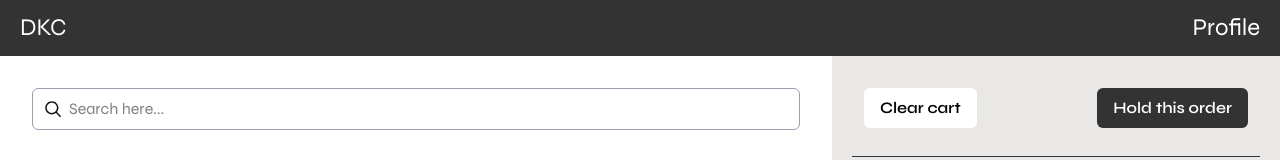
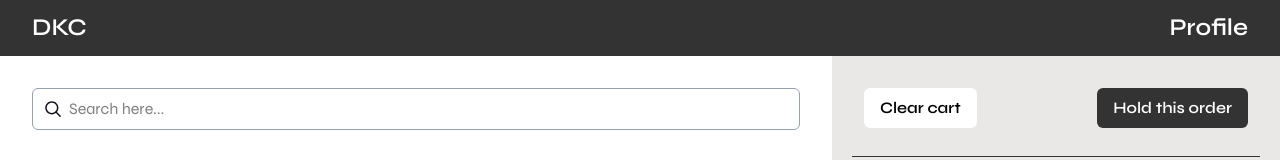
Before and after one commit to kartiksathwara/POS, a React (Vite) app: page / in a window 1280 px wide. Shown: the top 160 px of the page. Built offline with nearby package versions, Linux system fonts and the light colour scheme.

Commit message:
header change

```diff
--- a/src/components/Header.tsx
+++ b/src/components/Header.tsx
@@ -2,7 +2,7 @@
 const Header = () => {
 	return (
 		<div>
-			<header className="bg-(--main) w-full p-5 py-3 text-2xl flex justify-between">
+			<header className="bg-(--main) w-full p-8 py-3 font-semibold text-2xl flex justify-between">
 				<div className="text-white">DKC</div>
 				<div className="text-white">Profile</div>
 			</header>
```
